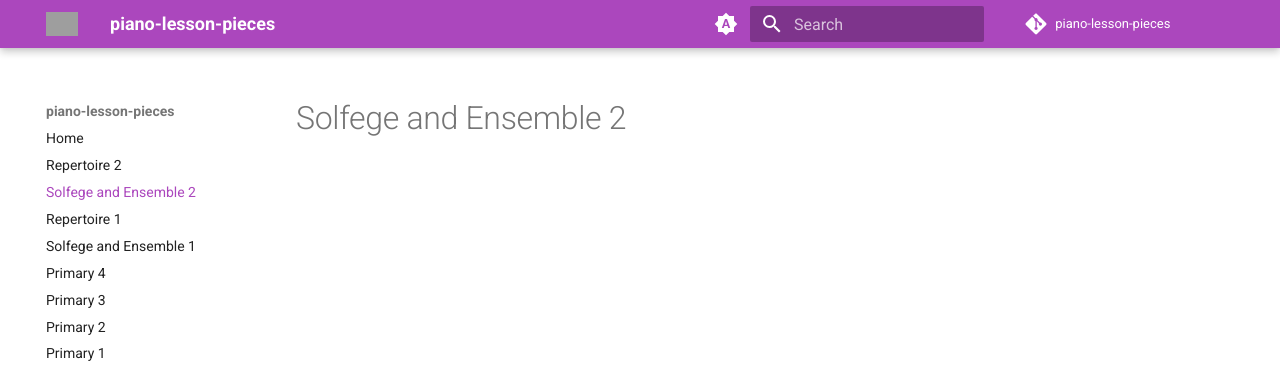
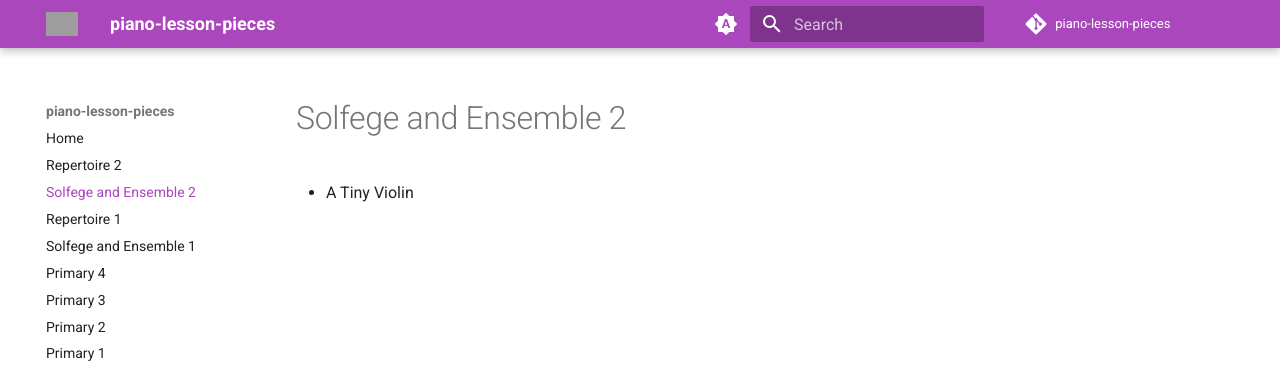
Before and after one commit to cutiepie-kitty-ada/piano-lesson-pieces, an MkDocs documentation site: the page built from docs/solfege-and-ensemble2.md, in a window 1280 px wide. Shown: the top 376 px of the page. Built offline with MkDocs 1.6.1 and Material for MkDocs 9.7.7, drawn with Linux system fonts in a browser that asks for light colours; comment, search, counter and statistics services are not loaded; grey boxes are pictures that could not be loaded.

Commit message:
Update solfege-and-ensemble2.md

```diff
--- a/docs/solfege-and-ensemble2.md
+++ b/docs/solfege-and-ensemble2.md
@@ -1 +1,3 @@
 # Solfege and Ensemble 2
+
+- A Tiny Violin
```
